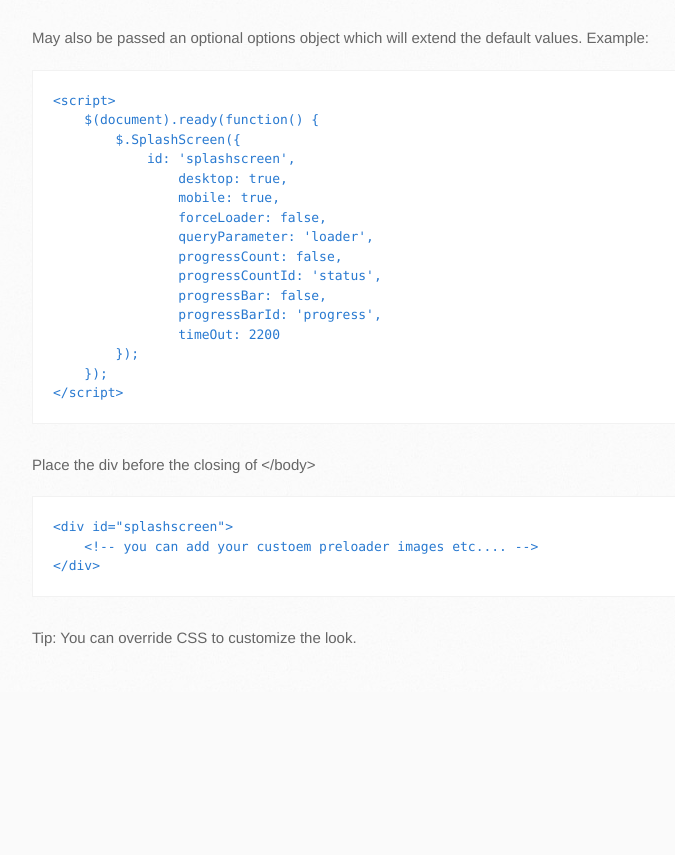
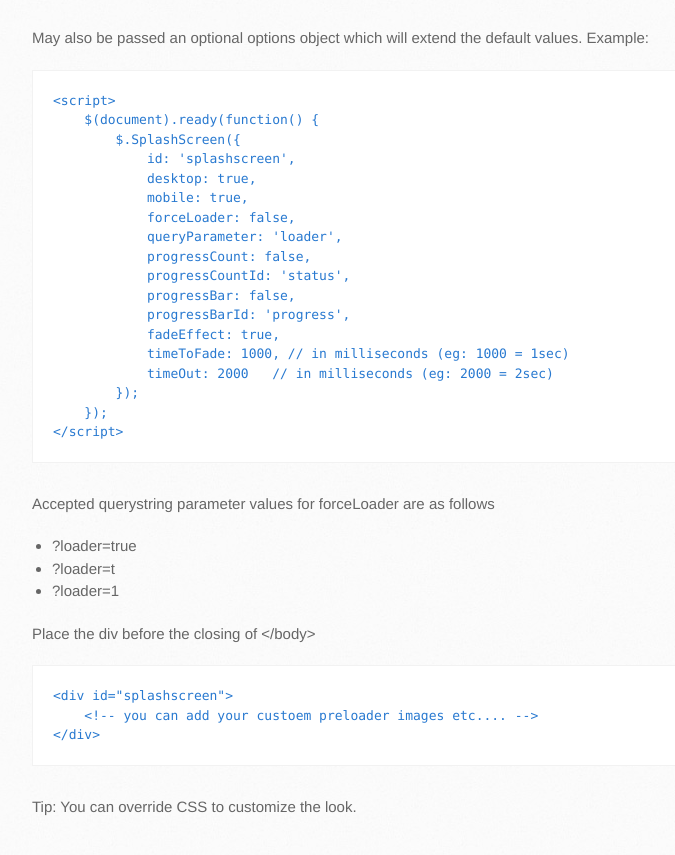
Before and after one commit to werksitecore/SplashScreen, a plain HTML site: page index.html in a window 1280 px wide. Shown: the part 856-1711 px from the top of the page, without its empty margins (138-813 px from the left). Before the commit the page ends 1548 px from the top, so only its background shows below. Drawn offline with Linux system fonts and the light colour scheme.

```diff
--- a/index.html
+++ b/index.html
@@ -69,11 +69,21 @@ Load files in the </p> section of your HTML document. Make sure you also add the
             progressCountId: 'status',
             progressBar: false,
             progressBarId: 'progress',
-                timeOut: 2200
+            fadeEffect: true,
+            timeToFade: 1000, // in milliseconds (eg: 1000 = 1sec)
+            timeOut: 2000   // in milliseconds (eg: 2000 = 2sec)
         });
     });
 &lt;/script&gt;
 </code></pre>
+
+<p>Accepted querystring parameter values for forceLoader are as follows</p>
+
+<ul>
+<li>?loader=true</li>
+<li>?loader=t</li>
+<li>?loader=1</li>
+</ul>
 
 <p>Place the div before the closing of &lt;/body&gt;</p>
 
```
Also changed, not shown: params.json (+1 -1 lines). Lines whose indentation alone changed are shown as unchanged.
